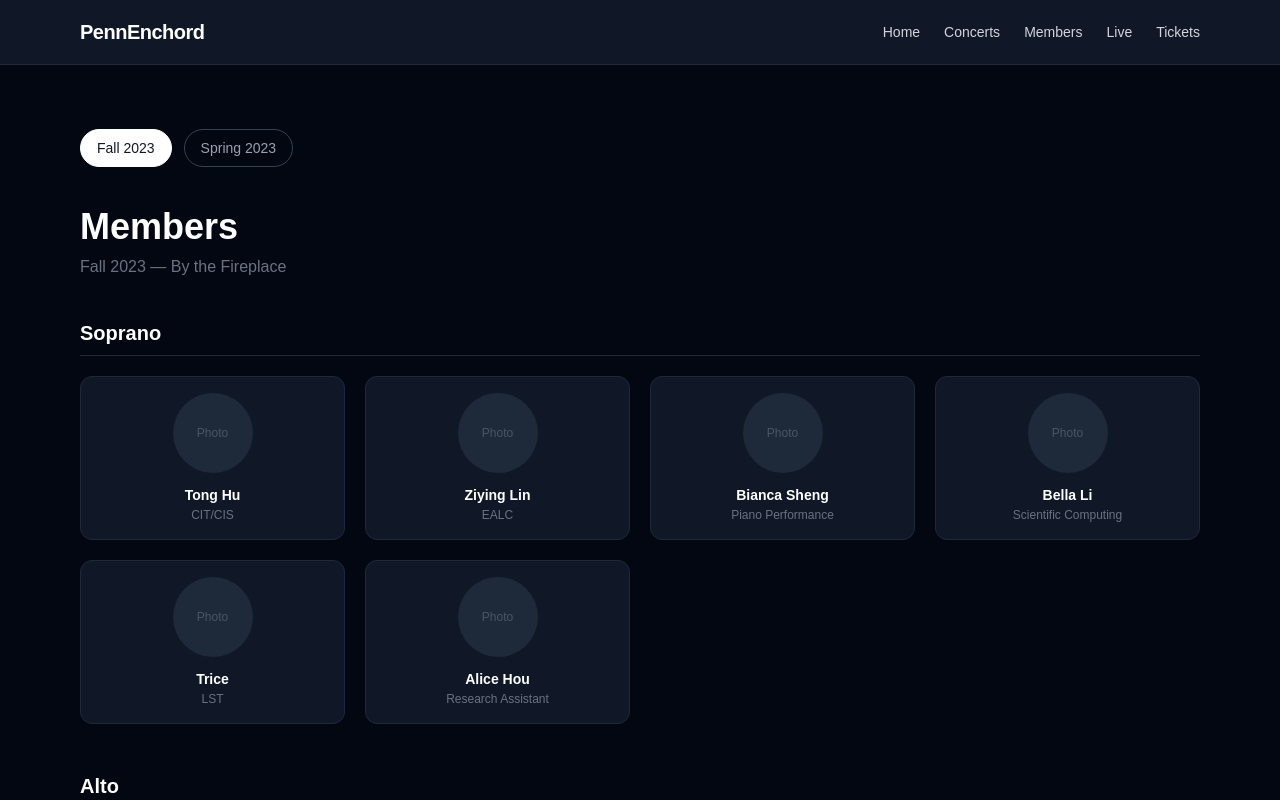
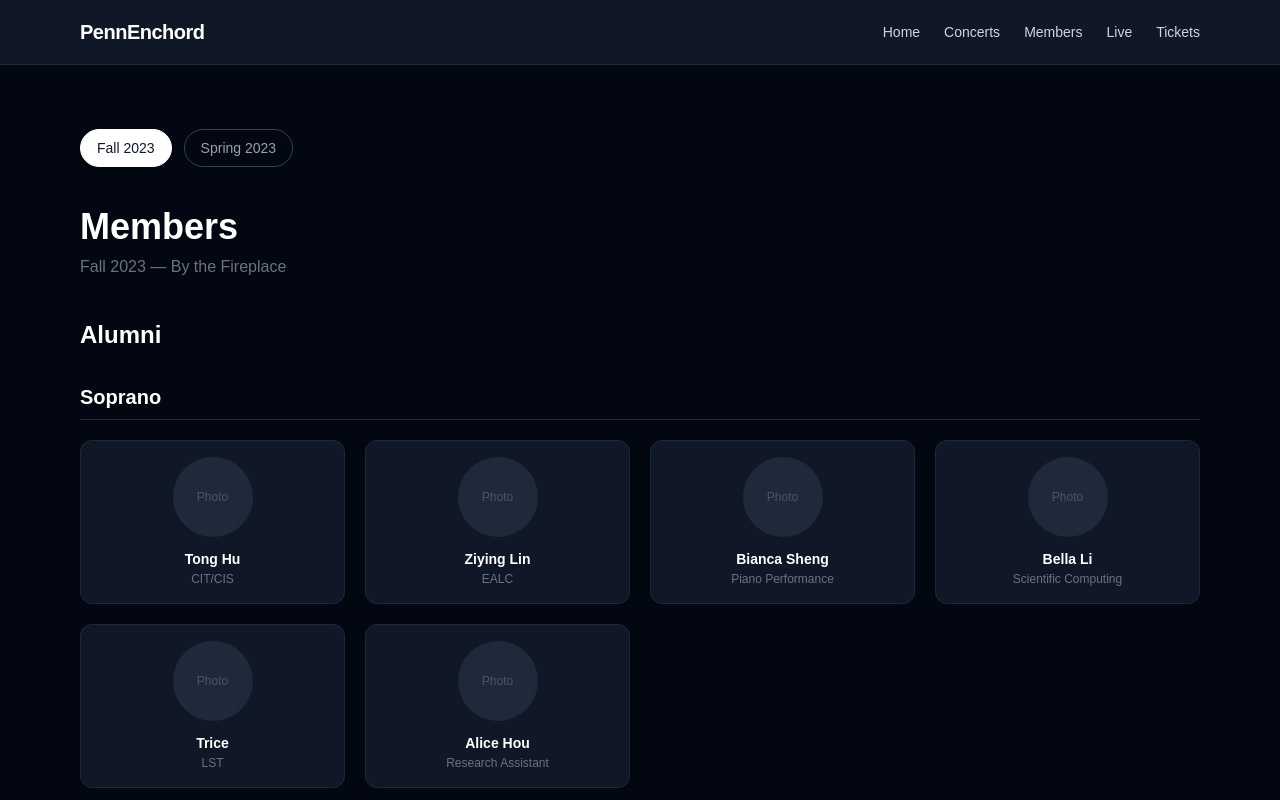
Before and after one commit to AaronGuoZY/PennEnchord-website, a Next.js app: page /members/fall-2023 in a window 1280 px wide. Shown: the top 800 px of the page. Built offline with nearby package versions, Linux system fonts and the light colour scheme.

Commit message:
added current/alum member split

```diff
--- a/app/members/[semester]/page.tsx
+++ b/app/members/[semester]/page.tsx
@@ -2,8 +2,9 @@ import { fall2023Members } from "@/data/members/fall-2023";
 import { spring2023Members } from "@/data/members/spring-2023";
 import { notFound } from "next/navigation";
 import Link from "next/link";
+import type { Member } from "@/data/members/fall-2023";
 
-const semesterData: Record<string, { label: string; members: typeof fall2023Members }> = {
+const semesterData: Record<string, { label: string; members: Member[] }> = {
   "fall-2023": { label: "Fall 2023 — By the Fireplace", members: fall2023Members },
   "spring-2023": { label: "Spring 2023 — Wild Bloom", members: spring2023Members },
 };
@@ -11,6 +12,54 @@ const semesterData: Record<string, { label: string; members: typeof fall2023Memb
 const semesters = Object.keys(semesterData);
 
 const partOrder = ["Soprano", "Alto", "Tenor", "Bass", "Beatbox", "Marketing"];
+
+function groupByPart(members: Member[]) {
+  return partOrder.reduce((acc, part) => {
+    const group = members.filter((m) => m.part === part);
+    if (group.length > 0) acc[part] = group;
+    return acc;
+  }, {} as Record<string, Member[]>);
+}
+
+function MemberCard({ member }: { member: Member }) {
+  return (
+    <div className="border border-gray-800 rounded-xl p-4 text-center bg-gray-900">
+      <div className="w-20 h-20 rounded-full bg-gray-800 mx-auto mb-3 overflow-hidden flex items-center justify-center text-gray-600 text-xs">
+        {member.photo ? (
+          <img src={member.photo} alt={member.name} className="w-full h-full object-cover" />
+        ) : (
+          "Photo"
+        )}
+      </div>
+      <p className="font-semibold text-sm text-white">{member.name}</p>
+      <p className="text-xs text-gray-500 mt-0.5">{member.major}</p>
+      {member.funFact && (
+        <p className="text-xs text-gray-600 mt-2 italic">"{member.funFact}"</p>
+      )}
+    </div>
+  );
+}
+
+function MemberGrid({ members, label }: { members: Member[]; label: string }) {
+  const grouped = groupByPart(members);
+  if (members.length === 0) return null;
+
+  return (
+    <div className="mb-16">
+      <h2 className="text-2xl font-bold mb-8 text-white">{label}</h2>
+      {Object.entries(grouped).map(([part, group]) => (
+        <section key={part} className="mb-12">
+          <h3 className="text-xl font-bold mb-5 border-b border-gray-800 pb-2 text-white">{part}</h3>
+          <div className="grid grid-cols-2 sm:grid-cols-3 md:grid-cols-4 gap-5">
+            {group.map((member) => (
+              <MemberCard key={member.name} member={member} />
+            ))}
+          </div>
+        </section>
+      ))}
+    </div>
+  );
+}
 
 export function generateStaticParams() {
   return semesters.map((s) => ({ semester: s }));
@@ -25,11 +74,8 @@ export default async function MembersPage({
   const data = semesterData[semester];
   if (!data) notFound();
 
-  const grouped = partOrder.reduce((acc, part) => {
-    const members = data.members.filter((m) => m.part === part);
-    if (members.length > 0) acc[part] = members;
-    return acc;
-  }, {} as Record<string, typeof fall2023Members>);
+  const currentMembers = data.members.filter((m) => m.current === true);
+  const alumni = data.members.filter((m) => !m.current);
 
   return (
     <div className="max-w-6xl mx-auto px-4 py-16">
@@ -53,29 +99,8 @@ export default async function MembersPage({
       <h1 className="text-4xl font-bold mb-2 text-white">Members</h1>
       <p className="text-gray-500 mb-10">{data.label}</p>
 
-      {Object.entries(grouped).map(([part, members]) => (
-        <section key={part} className="mb-12">
-          <h2 className="text-xl font-bold mb-5 border-b border-gray-800 pb-2 text-white">{part}</h2>
-          <div className="grid grid-cols-2 sm:grid-cols-3 md:grid-cols-4 gap-5">
-            {members.map((member) => (
-              <div key={member.name} className="border border-gray-800 rounded-xl p-4 text-center bg-gray-900">
-                <div className="w-20 h-20 rounded-full bg-gray-800 mx-auto mb-3 overflow-hidden flex items-center justify-center text-gray-600 text-xs">
-                  {member.photo ? (
-                    <img src={member.photo} alt={member.name} className="w-full h-full object-cover" />
-                  ) : (
-                    "Photo"
-                  )}
-                </div>
-                <p className="font-semibold text-sm text-white">{member.name}</p>
-                <p className="text-xs text-gray-500 mt-0.5">{member.major}</p>
-                {member.funFact && (
-                  <p className="text-xs text-gray-600 mt-2 italic">"{member.funFact}"</p>
-                )}
-              </div>
-            ))}
-          </div>
-        </section>
-      ))}
+      <MemberGrid members={currentMembers} label="Current Members" />
+      <MemberGrid members={alumni} label="Alumni" />
     </div>
   );
 }
--- a/data/members/fall-2023.ts
+++ b/data/members/fall-2023.ts
@@ -3,6 +3,7 @@ export type Member = {
   part: "Soprano" | "Alto" | "Tenor" | "Bass" | "Beatbox" | "Marketing";
   school: string;
   major: string;
+  current?: boolean;
   funFact?: string;
   photo?: string;
 };
```
Also changed, not shown: 1 other file (tests, documents, lock files or other folders).
